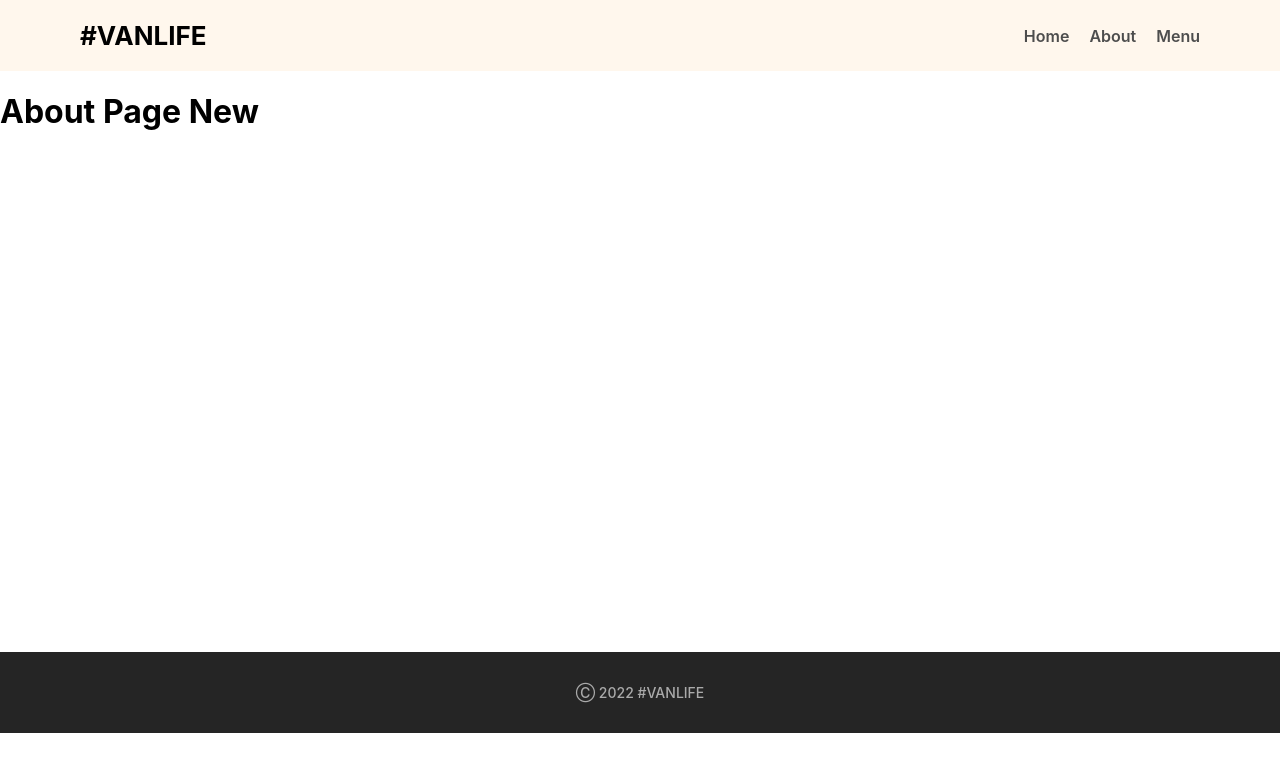
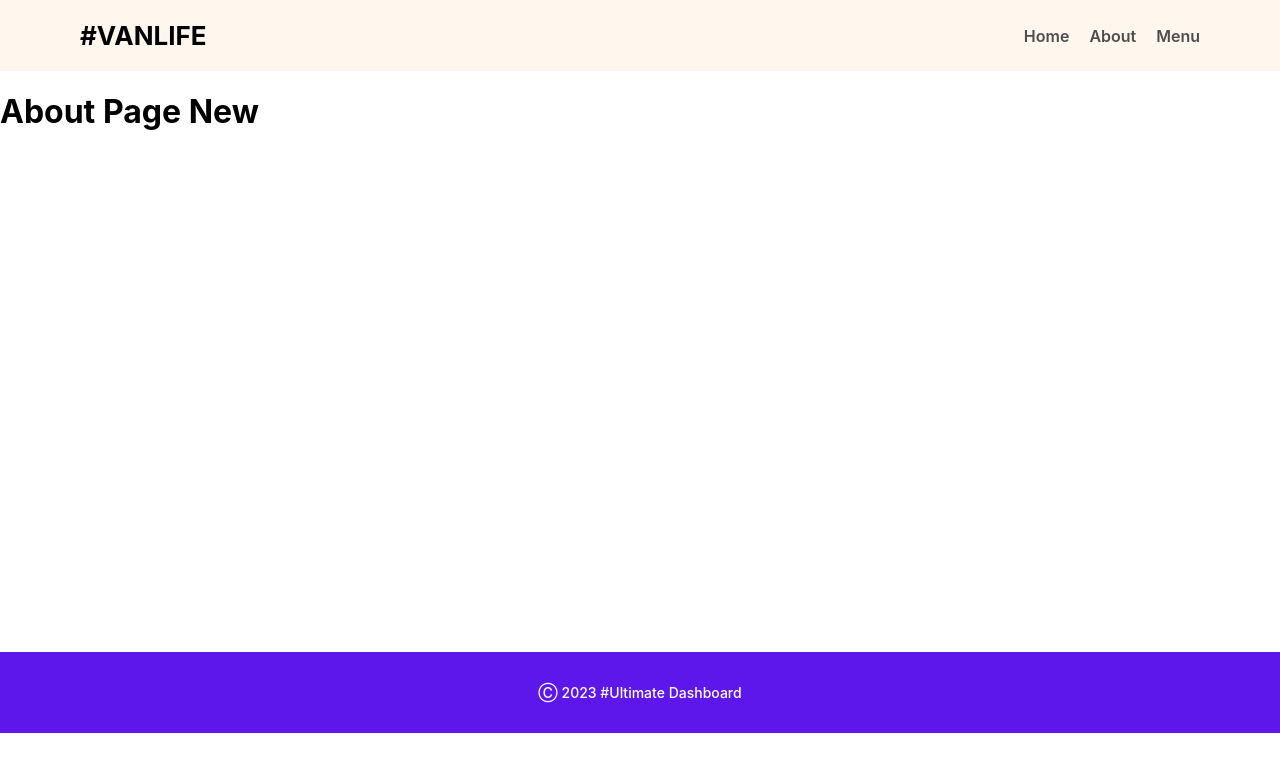
Before and after one commit to hkashyap-developer/dashboard, a React (Create React App) app: page /about in a window 1280 px wide. Shown: the top 772 px of the page. Built offline with nearby package versions, Linux system fonts and the light colour scheme.

Commit message:
Header Change

```diff
--- a/src/Global/Footer/Footer.css
+++ b/src/Global/Footer/Footer.css
@@ -1,12 +1,12 @@
 .footerText {
     text-align:center;
-    color:#AAAAAA;
+    color:white;
     font-size:14px;
     font-family:inter;
     font-weight:500;
     margin:0px;
 }
 .FooterOtrBox {
-    background-color: #252525;
+    background-color: #5E17EB;
     padding:32px;
 }
--- a/src/Global/Footer/Footer.jsx
+++ b/src/Global/Footer/Footer.jsx
@@ -4,7 +4,7 @@ import './Footer.css'
 const Footer = () => {
   return (
     <div class="FooterOtrBox">
-      <h3 className="footerText">Ⓒ 2022 #VANLIFE</h3>
+      <h3 className="footerText">Ⓒ 2023 #Ultimate Dashboard</h3>
     </div>
   )
 }
--- a/src/Pages/Home/Home.css
+++ b/src/Pages/Home/Home.css
@@ -21,15 +21,15 @@
     display: block;
     padding: 16px;
     text-decoration: none;
-    font-size: 20px;
+    font-size: 32px;
     font-weight: 500;
     color: white;
 }
 .heroBtn {
     padding: 0px;
-    background: #FF8C38;
+    background: #5E17EB;
     max-width:400px;
-    border-radius:6px;
+    border-radius:0px;
     border:none;
 }
 .moreIntroWrap {
--- a/src/Pages/Home/Home.jsx
+++ b/src/Pages/Home/Home.jsx
@@ -1,5 +1,5 @@
 import React from 'react'
-import BackgroundImg from "../../Media/Images/home-background.jpg"
+import BackgroundImg from "../../Media/Images/home-background.png"
 import './Home.css'
 import { Link } from 'react-router-dom';
 
@@ -11,14 +11,14 @@ const Home = () => {
 
     <div className="heroBannerotrBx">
       <div className="heroBnrInrBx" style={{ backgroundImage: `url(${BackgroundImg})` }}>
-        <h1 className="heroHeading">You got the travel plans, we got the travel vans.</h1>
-        <p className="heroDesc">Add adventure to your life by joining the #vanlife movement. Rent the perfect van to make your perfect road trip.</p>
-        <button className="heroBtn"><Link to="/about" className="heroBtnLink">Find your van →</Link></button>
+        <h1 className="heroHeading">The last app to manage all your important links!  </h1>
+        <p className="heroDesc">Digital Dashboard to bring everything at one place</p>
+        <button className="heroBtn"><Link to="/about" className="heroBtnLink">Build a Dashboard →</Link></button>
       </div>
 
       <div class="moreIntroWrap">
-        <h2 className="homeTagline">Travel 🚢 The World 🌍 With Us</h2>
-        <Link to="/about"><p className="homeRdMrAbtUs">Read more about our adventures →</p></Link>
+        <h2 className="homeTagline">Managing 🔗links is no more a mess</h2>
+        <Link to="/about"><p className="homeRdMrAbtUs">Read more about how we started →</p></Link>
       </div>
 
       <AdvSlider />
```
Also changed, not shown: src/Media/Images/home-background-2.jpg (renamed from src/Media/Images/home-background.jpg), src/Media/Images/home-background.png (added).
